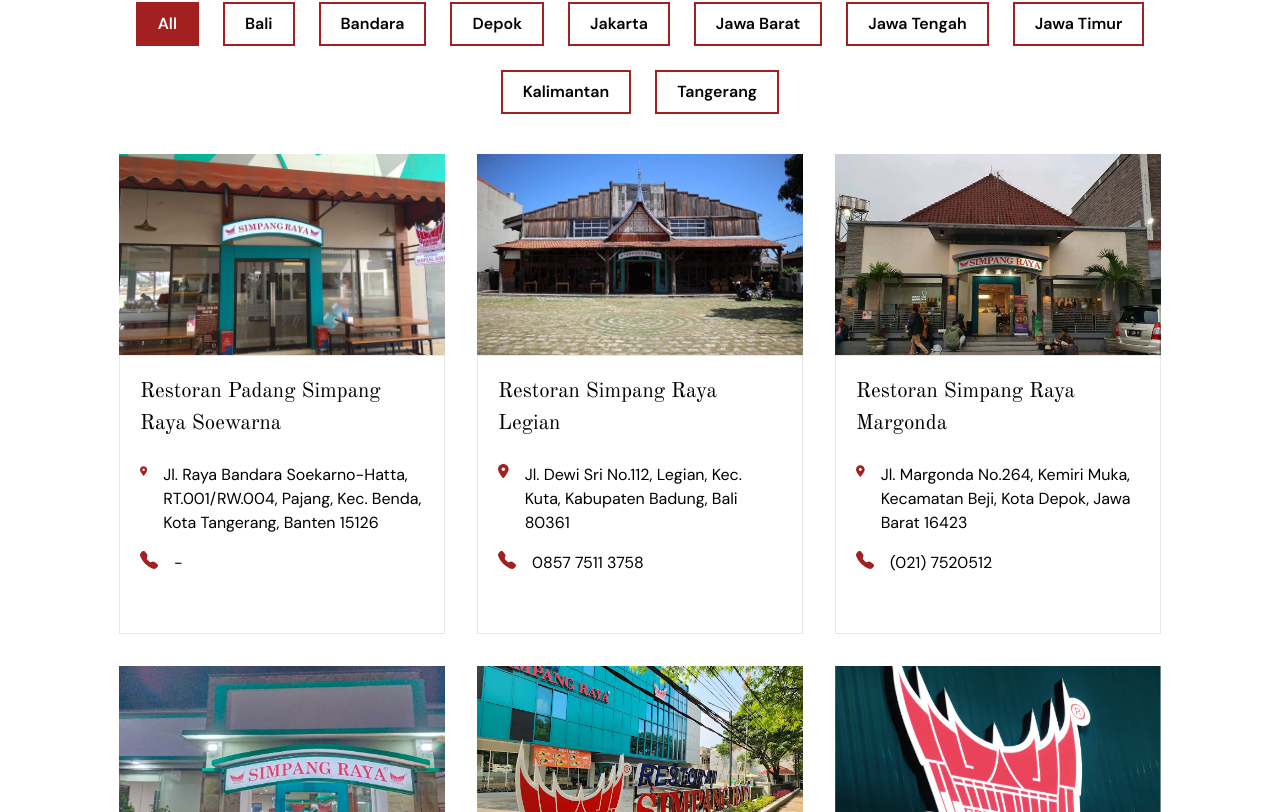
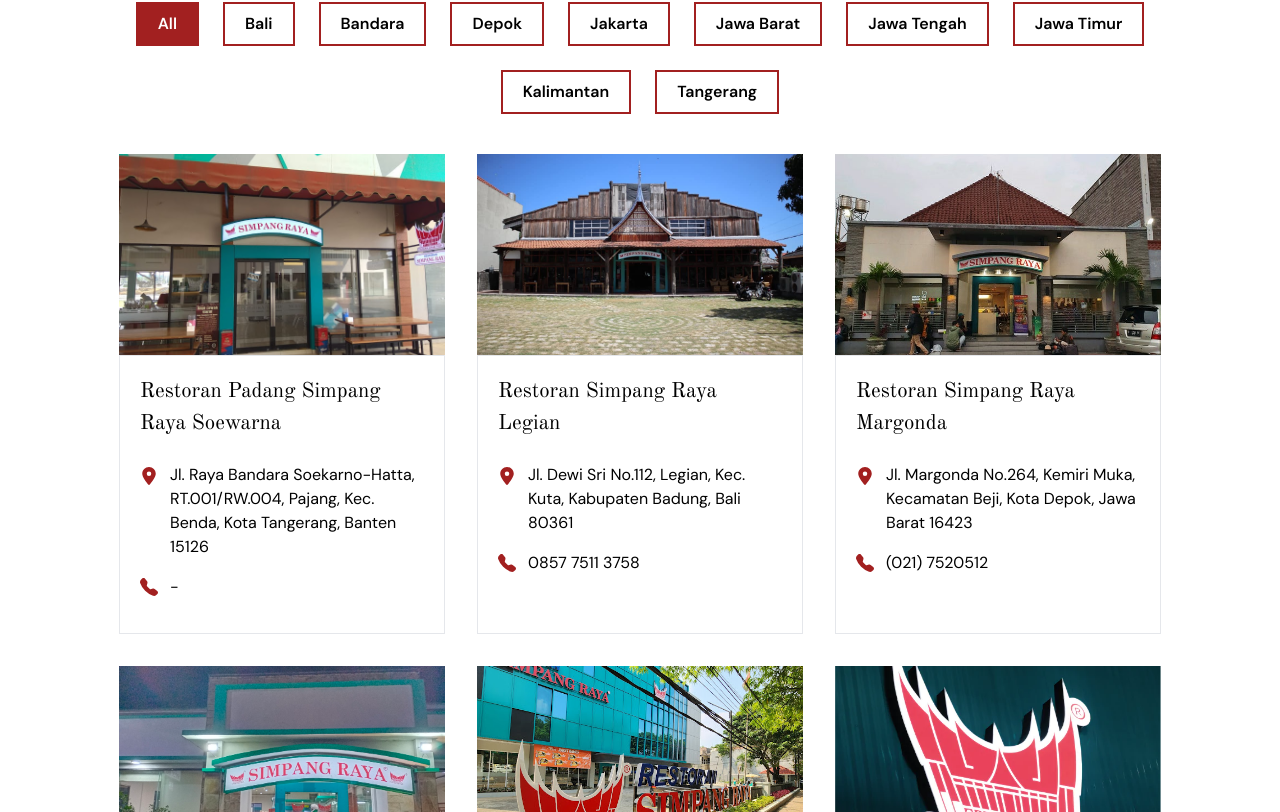
Before and after one commit to malvz22/simpang-raya, a Next.js app: page /location in a window 1280 px wide. Shown: the part 608-1420 px from the top of the page. Built offline with nearby package versions, Linux system fonts and the light colour scheme; a web font is replaced by a local one.

Commit message:
fix: location card icon fix

```diff
--- a/src/app/location/page.tsx
+++ b/src/app/location/page.tsx
@@ -547,8 +547,11 @@
               <div className="p-5 flex flex-col text-start gap-6 border-solid border-[1px] h-[70%]">
                 <h1 className="text-[21px]">{branch.name}</h1>
                 <div className="flex flex-col gap-4">
-                  <div className="flex flex-row">
-                    <FaLocationDot className="text-[#A22020] me-4 w-5" />
+                  <div className="flex flex-row justify-between items-start">
+                    <div className="w-[18px] h-[18px] me-3 mt-1">
+                      <FaLocationDot className="text-[#A22020]" size={18} />
+                    </div>
+
                     <Link
                       target="_blank"
                       className="hover:text-[#A22020] transition-all duration-900"
@@ -559,10 +562,10 @@
                       </p>
                     </Link>
                   </div>
-                  <div className="flex flex-row justify-start items-start">
+                  <div className="flex flex-row items-center">
                     <BsFillTelephoneFill
                       size={18}
-                      className="text-[#A22020] me-4"
+                      className="text-[#A22020] me-3"
                     />
                     <p className="text-[16px] leading-normal hover:text-[#A22020] transition-all duration-900">
                       {branch.telephone}
```
